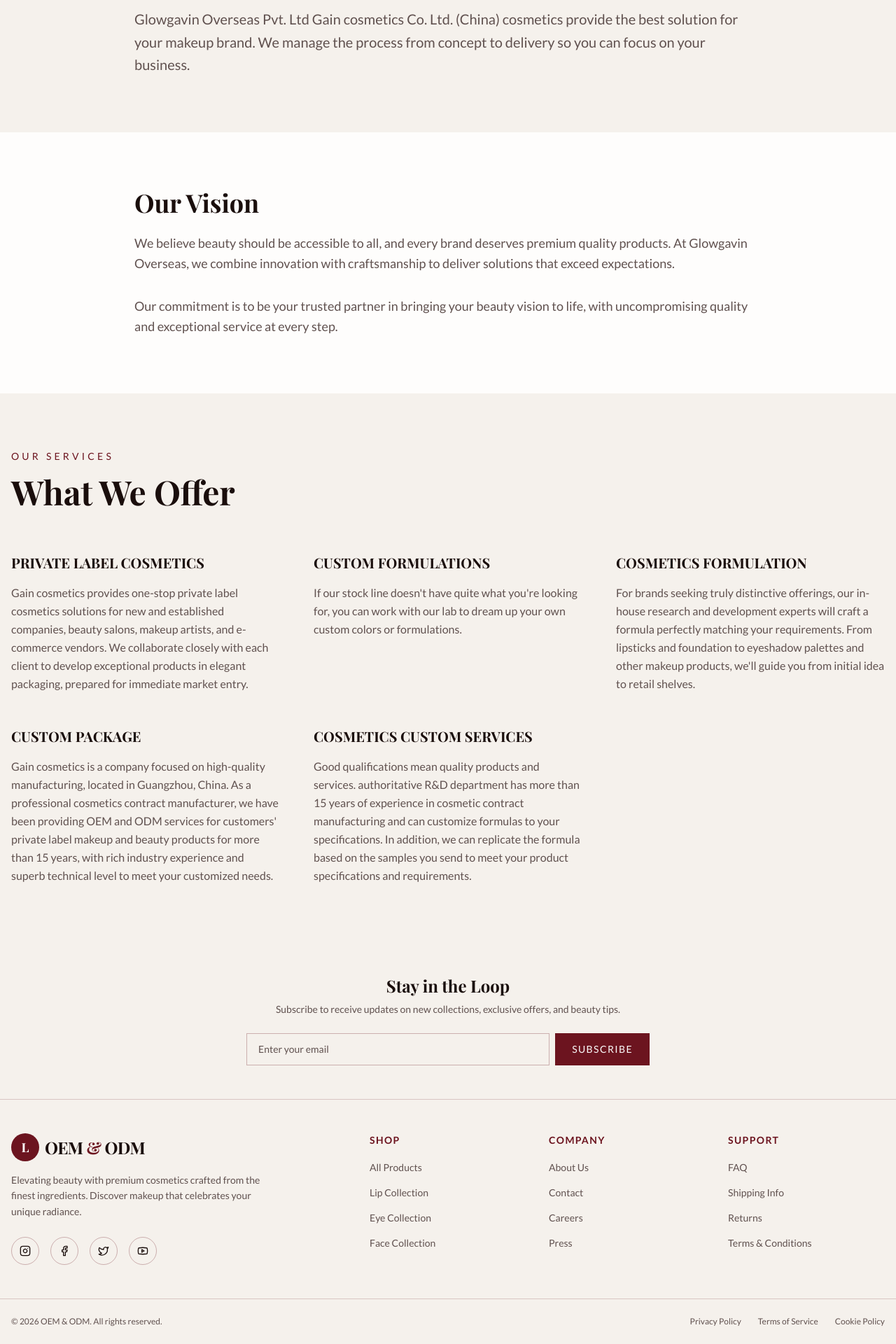
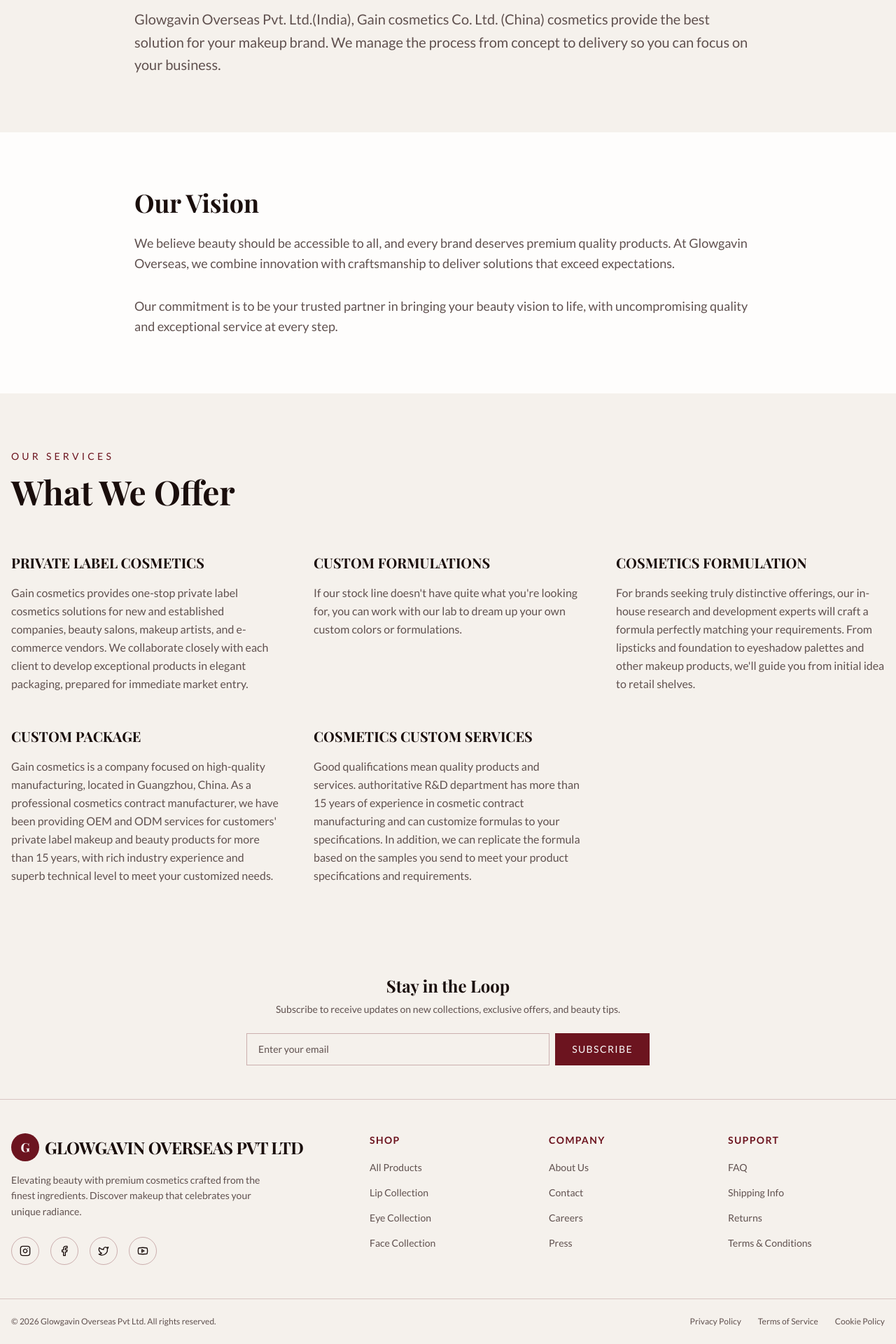
Before and after one commit to krgarav/glowmakeup, a Next.js app: page /about in a window 1280 px wide. Shown: the part 306-2226 px from the top of the page at 70% size. Built offline with nearby package versions, Linux system fonts and the light colour scheme; a web font is replaced by a local one.

Commit message:
Updated with branding changes

```diff
--- a/components/about/about-hero.tsx
+++ b/components/about/about-hero.tsx
@@ -39,7 +39,7 @@ export function AboutHero() {
             <span className="text-balance">Glowgavin Overseas</span>
           </h1>
           <p className="mt-8 text-xl leading-relaxed text-muted-foreground">
-            Glowgavin Overseas Pvt. Ltd Gain cosmetics Co. Ltd. (China) cosmetics provide the best solution for your makeup brand. We manage the process from concept to delivery so you can focus on your business.
+            Glowgavin Overseas Pvt. Ltd.(India), Gain cosmetics Co. Ltd. (China) cosmetics provide the best solution for your makeup brand. We manage the process from concept to delivery so you can focus on your business.
           </p>
         </div>
       </div>
--- a/components/footer.tsx
+++ b/components/footer.tsx
@@ -64,10 +64,10 @@ export function Footer() {
           <div className="lg:col-span-2">
             <Link href="/" className="flex items-center gap-2">
               <div className="flex h-10 w-10 items-center justify-center rounded-full bg-primary">
-                <span className="font-serif text-lg font-bold text-primary-foreground">L</span>
+                <span className="font-serif text-lg font-bold text-primary-foreground">G</span>
               </div>
               <span className="font-serif text-2xl font-bold tracking-tight">
-                OEM <span className="text-primary">&</span> ODM
+               GLOWGAVIN OVERSEAS PVT LTD
               </span>
             </Link>
             <p className="mt-4 max-w-sm text-sm leading-relaxed text-muted-foreground">
@@ -143,7 +143,7 @@ export function Footer() {
       <div className="border-t border-primary/20">
         <div className="mx-auto max-w-7xl px-4 py-6">
           <div className="flex flex-col items-center justify-between gap-4 text-center text-xs text-muted-foreground md:flex-row">
-            <p>&copy; {new Date().getFullYear()} OEM & ODM. All rights reserved.</p>
+            <p>&copy; {new Date().getFullYear()} Glowgavin Overseas Pvt Ltd. All rights reserved.</p>
             <div className="flex gap-6">
               <Link href="/privacy" className="transition-colors hover:text-primary">
                 Privacy Policy
```
